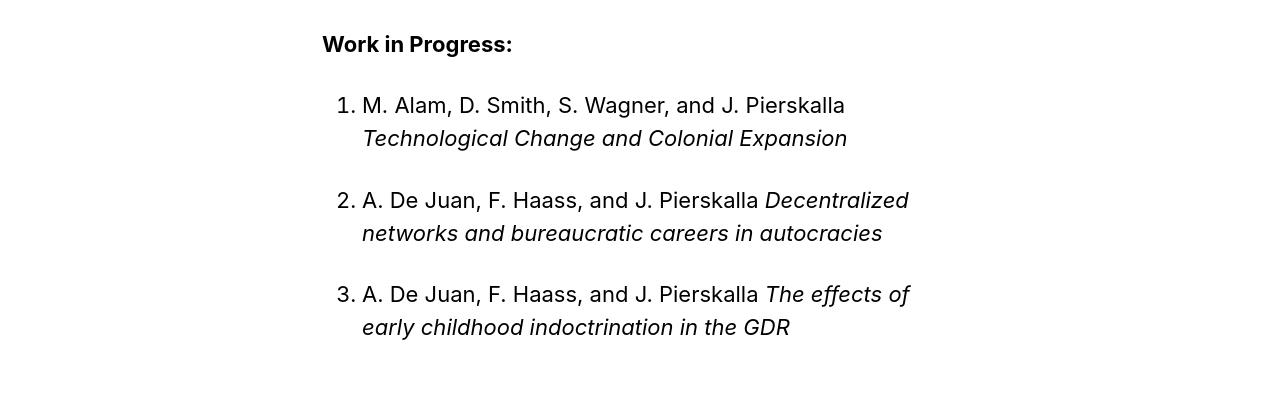
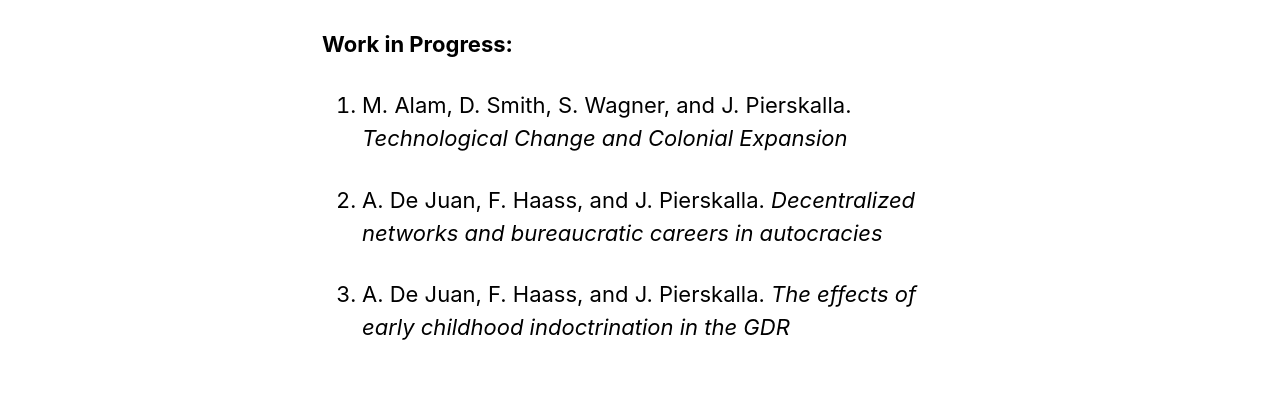
Before and after one commit to jpierskalla/jpierskalla.github.io, a Jekyll site: the page built from pages/workingPapers.md, in a window 1280 px wide. Shown: the part 641-1037 px from the top of the page. Built offline with Jekyll 4.4.1, drawn with Linux system fonts in a browser that asks for light colours; nearby versions of some CDN libraries.

```diff
--- a/pages/workingPapers.md
+++ b/pages/workingPapers.md
@@ -17,8 +17,8 @@ __Working Papers:__
 2022. F. Hollenbach and J. Pierskalla. "The Origin of Universities in Europe, 800-1800."
 
 __Work in Progress:__
-2022. M. Alam, D. Smith, S. Wagner, and J. Pierskalla *Technological Change and Colonial Expansion*
+2022. M. Alam, D. Smith, S. Wagner, and J. Pierskalla. *Technological Change and Colonial Expansion*
 
-2022. A. De Juan, F. Haass, and J. Pierskalla *Decentralized networks and bureaucratic careers in autocracies*
+2022. A. De Juan, F. Haass, and J. Pierskalla. *Decentralized networks and bureaucratic careers in autocracies*
 
-2022. A. De Juan, F. Haass, and J. Pierskalla *The effects of early childhood indoctrination in the GDR*
+2022. A. De Juan, F. Haass, and J. Pierskalla. *The effects of early childhood indoctrination in the GDR*
```
